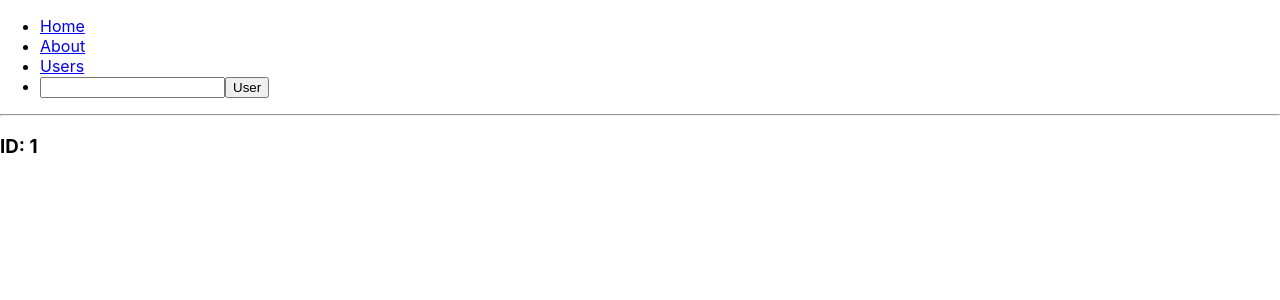
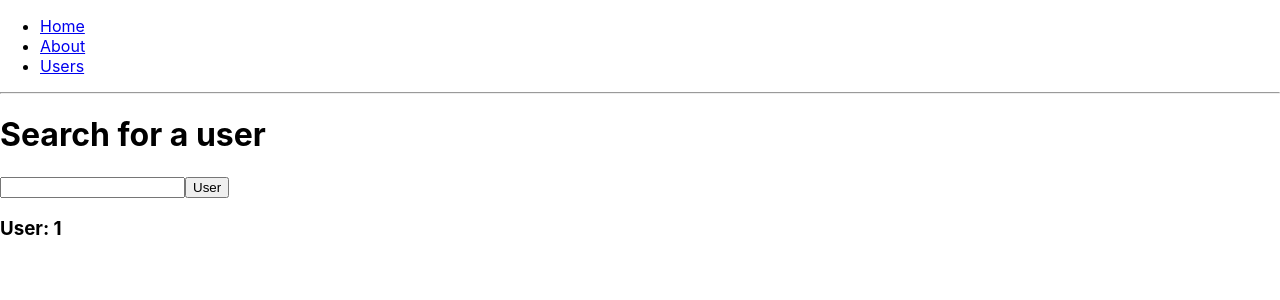
Before and after one commit to bayl0n/twitter-clone, a React (Create React App) app in the folder client/: page /users/1 in a window 1280 px wide. Shown: the top 300 px of the page. Built offline with nearby package versions, Linux system fonts and the light colour scheme.

Commit message:
Added nested routing

```diff
--- a/client/src/App.js
+++ b/client/src/App.js
@@ -12,8 +12,6 @@ import AllUsers from './components/AllUsers';
 
 function App() {
 
-    const [user, setUser] = useState("");
-
     return (
         <>
             <div>
@@ -27,10 +25,6 @@ function App() {
                     <li>
                         <Link to="/users">Users</Link>
                     </li>
-                    <li>
-                        <input type="text" name="user" value={user} onChange={e => setUser(e.target.value)} />
-                        <Link to={`/users/${ user }`}><button>User</button></Link>
-                    </li>
                 </ul>
                 <hr />
             </div>
@@ -38,9 +32,6 @@ function App() {
             <Switch>
                 <Route path="/about">
                     <About />
-                </Route>
-                <Route path="/users/:id">
-                    <User />
                 </Route>
                 <Route path="/users">
                     <AllUsers />
--- a/client/src/components/AllUsers.js
+++ b/client/src/components/AllUsers.js
@@ -1,9 +1,29 @@
 import React from 'react';
+import { useState } from 'react';
+import { useRouteMatch, Link, Switch, Route } from 'react-router-dom';
+
+import User from './User';
 
 function AllUsers() {
+
+    let { path, url } = useRouteMatch();
+    const [user, setUser] = useState("");
+
     return (
         <div>
-            <h1>This is only a test</h1>
+            <h1>Search for a user</h1>
+
+            <input type="text" name="user" value={user} onChange={e => setUser(e.target.value)} />
+            <Link to={`${ url }/${ user }`}><button>User</button></Link>
+
+            <Switch>
+                <Route exact path={path}>
+                    <h3>Search for a user</h3>
+                </Route>
+                <Route path={`${ path }/:userId`}>
+                    <User />
+                </Route>
+            </Switch>
         </div>
     );
 }
--- a/client/src/components/User.js
+++ b/client/src/components/User.js
@@ -2,11 +2,11 @@ import React from 'react';
 import { useParams } from 'react-router-dom';
 
 function User() {
-    let { id } = useParams();
+    let { userId } = useParams();
 
     return (
         <div>
-            <h3>ID: {id} </h3>
+            <h3>User: {userId} </h3>
         </div>
     );
 }
```
